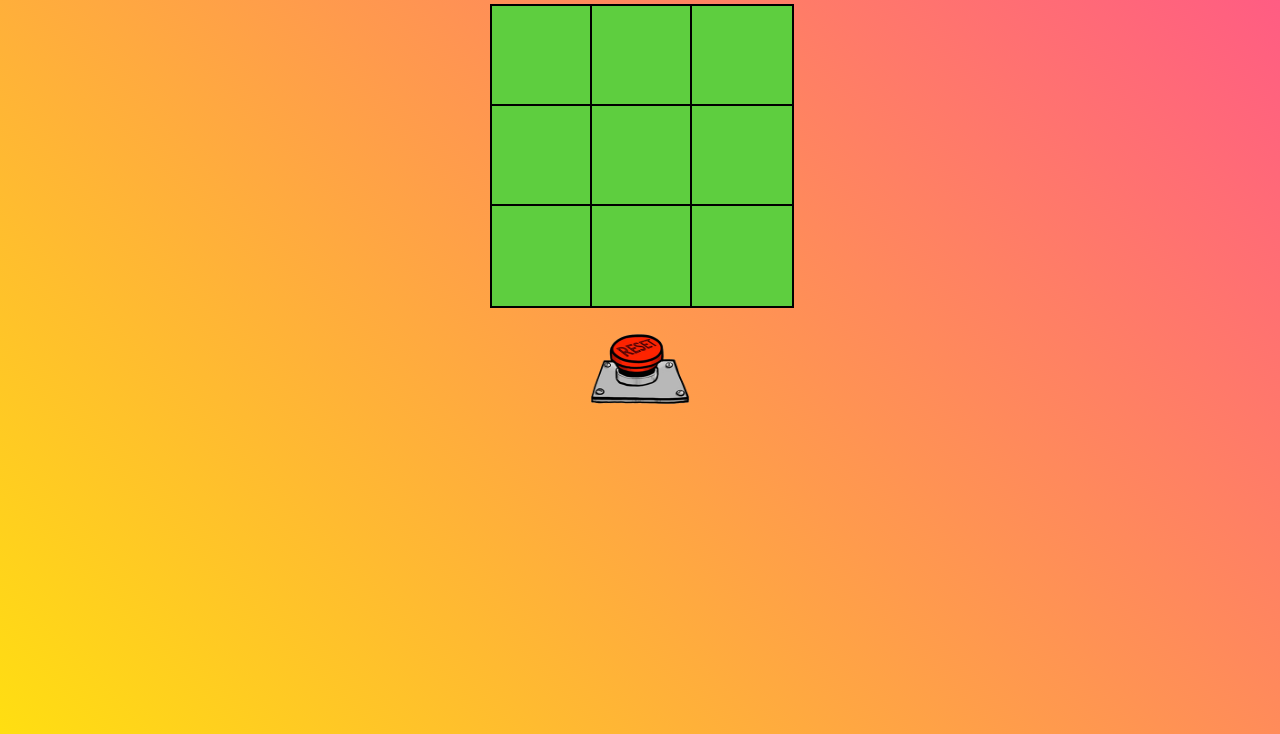
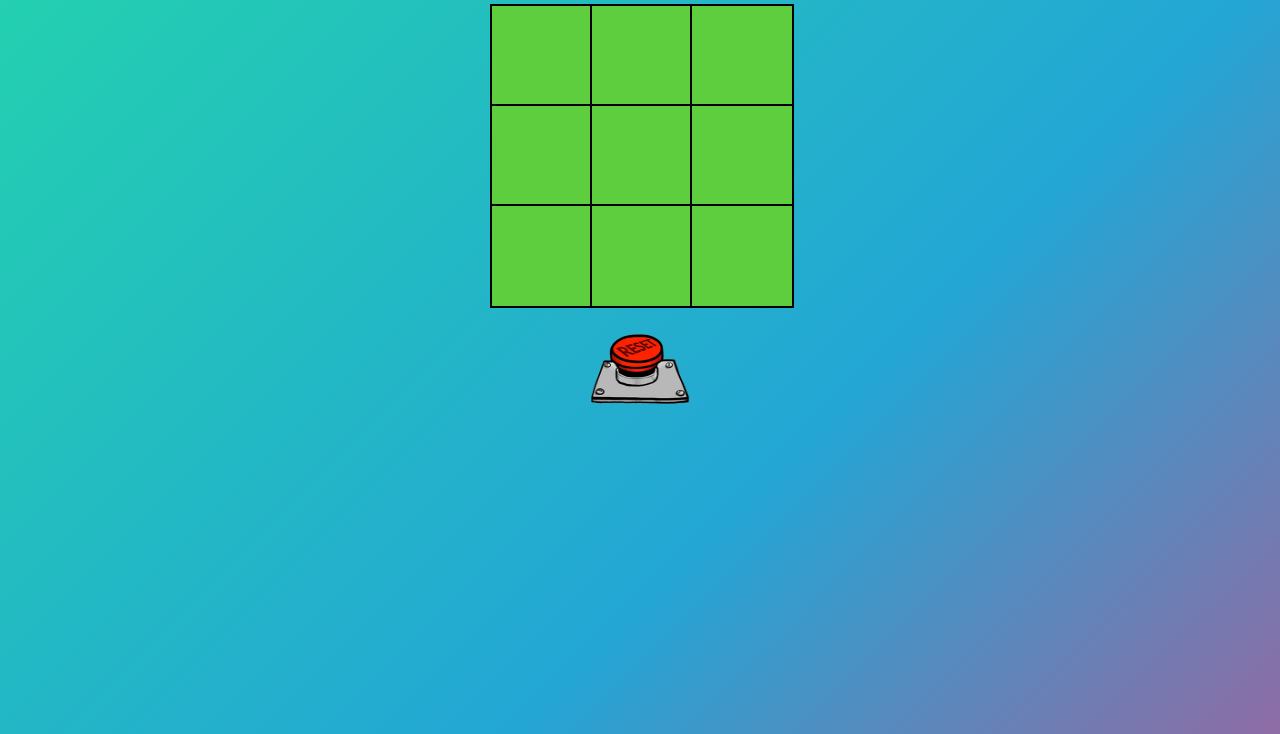
Before and after one commit to spursycoder/TicTacToe, a plain HTML site: page index.html in a window 1280 px wide. Shown: the part 154-888 px from the top of the page. Drawn offline with Linux system fonts and the light colour scheme.

Commit message:
bg color changes

```diff
--- a/style.css
+++ b/style.css
@@ -1,6 +1,8 @@
 body{
-    background: linear-gradient(45deg, rgb(255, 242, 0), rgb(255, 0, 212));
+    background: linear-gradient(-45deg, #ee7752, #e73c7e, #23a6d5, #23d5ab);
     background-size: 200% 200%;
+    animation: gradient 15s ease infinite;
+    height: 100vh;
 }
 h1{
     text-align: center;
```
